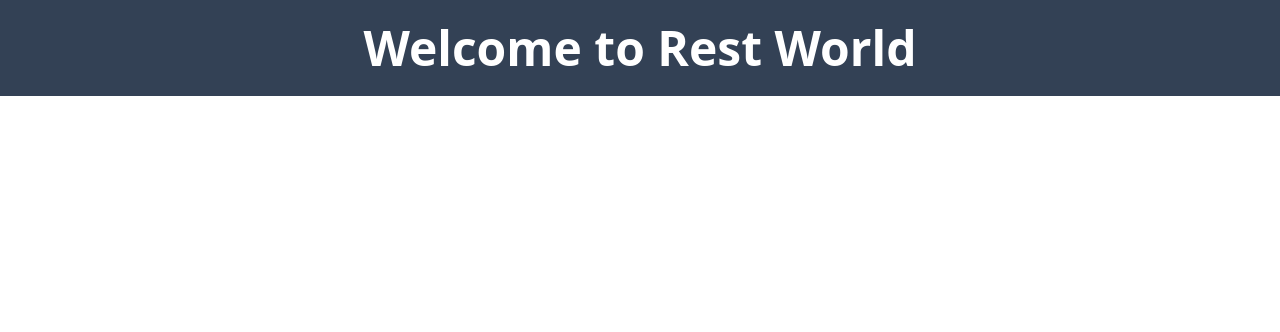
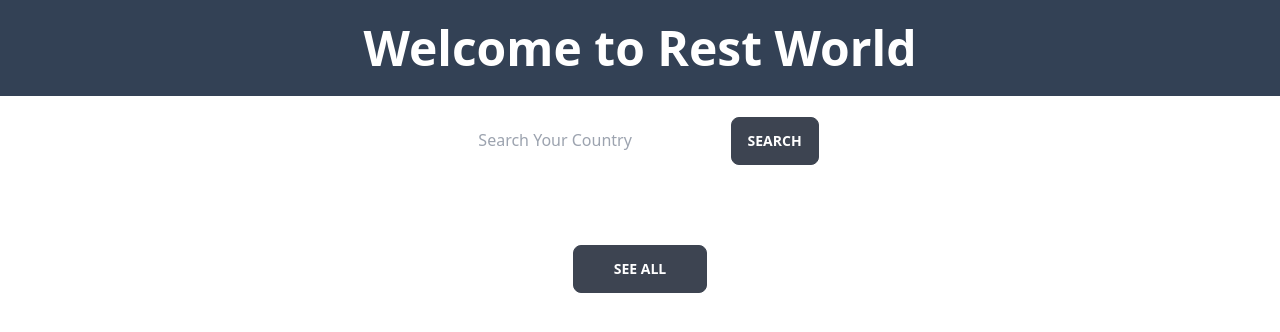
Before and after one commit to HumaionKobir1/rest-countries-api, a plain HTML site: page index.html in a window 1280 px wide. Drawn offline with nearby package versions, Linux system fonts and the light colour scheme; no server answers.

Commit message:
Added => Implement show all button to display all data

```diff
--- a/app.js
+++ b/app.js
@@ -2,14 +2,15 @@ const loadAllData = () => {
     const url = `https://restcountries.com/v3.1/all`
     fetch(url)
     .then(res => res.json())
-    .then(data => showData(data));
+    .then(data => showData(data.slice(0, 9)));
 
 }
 
 const showData = countries => {
     const containerInfo = document.getElementById('container-info');
+    containerInfo.innerHTML = '';
     // console.log(countries[0].name)
-    countries.slice(0, 9).forEach(country => {
+    countries.forEach(country => {
         console.log(country);
 
         const div = document.createElement('div');
@@ -51,8 +52,11 @@ const displayCountryDetails = country =>{
 loadAllData();
 
 const showAllData = () => {
-  // const url = `https://restcountries.com/v3.1/all`
-  //   fetch(url)
-  //   .then(res => res.json())
-  //   .then(data => showData(data));
+  const url = `https://restcountries.com/v3.1/all`
+    fetch(url)
+    .then(res => res.json())
+    .then(data => showData(data));
+
+    const showAllbtn = document.getElementById('show-all');
+    showAllbtn.classList.add('hidden');
 }
--- a/index.html
+++ b/index.html
@@ -14,8 +14,13 @@
 <body class="container mx-auto bg-white">
     <header>
         <h1 class="text-5xl text-center font-bold text-white py-6 bg-slate-700 ">Welcome to Rest World</h1>
+
+        <div class="text-center mt-5">
+            <input class="input" type="text" placeholder="Search Your Country">
+            <button class="btn">Search</button>
+        </div>
     </header>
-    <main class="mt-20 grid justify-center">
+    <main class="mt-16 grid justify-center">
         <section id="container-info" class="grid  gap-5 md:grid-cols-3 justify-center items-center">
 
         </section>
@@ -38,8 +43,8 @@
         </div>
         </div>
         </section>
-        <div id="show-all" class="text-center mt-4 mb-4 hidden">
-            <button class="btn px-10 ">See All</button>
+        <div id="show-all" class="text-center mt-4 mb-4">
+            <button onclick="showAllData()" class="btn px-10 ">See All</button>
         </div>
     </main>
 
```
